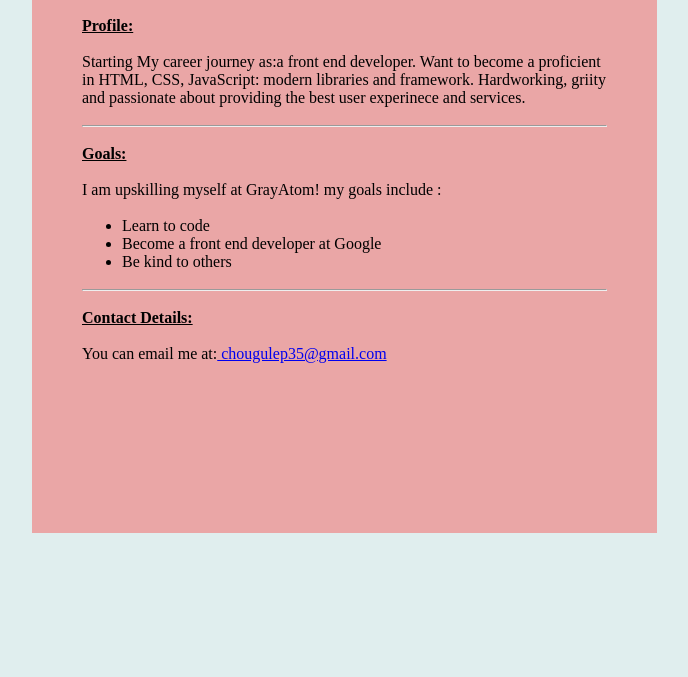
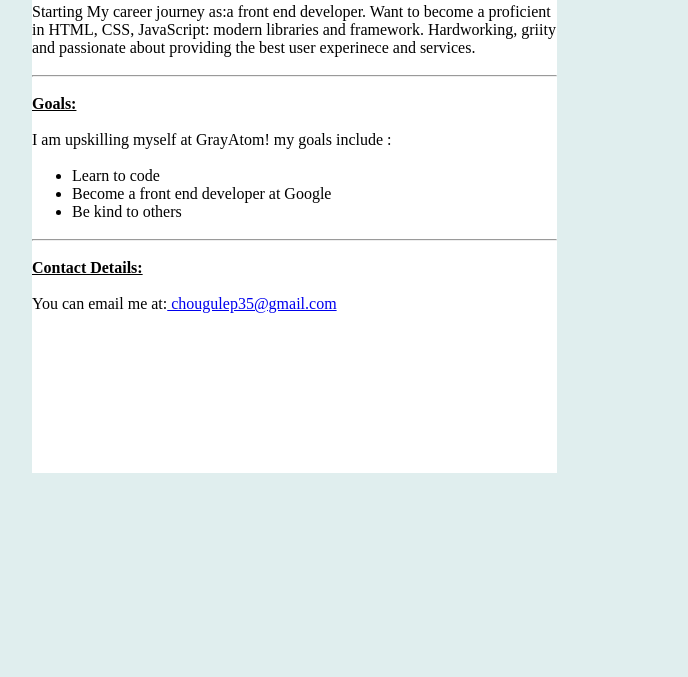
Before and after one commit to chougulep35/personal-portfolio-page, a plain HTML site: page index.html in a window 1280 px wide. Shown: the part 123-800 px from the top of the page, without its empty margins (313-1001 px from the left). Drawn offline with Linux system fonts and the light colour scheme.

Commit message:
Solution is added

```diff
--- a/style.css
+++ b/style.css
@@ -12,12 +12,12 @@ body {
 
   .profileBody {
     display: inline-block;
-    background-color:rgba(255, 0, 0, 0.3);
+    background-color: white;
     margin-top: 6px;
     margin-left: 55px;
     width: 75%;
-    height: 550px;
-	padding:50px;
+    height: 590px;
+  }
 
   }
  h1,h2 {
```
